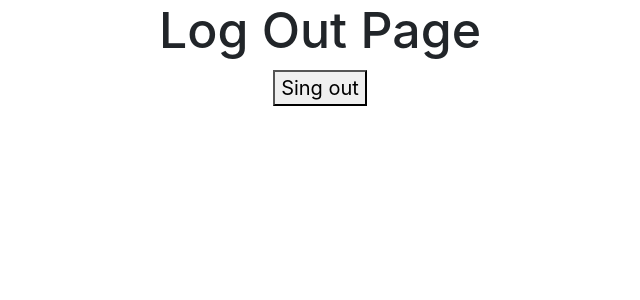
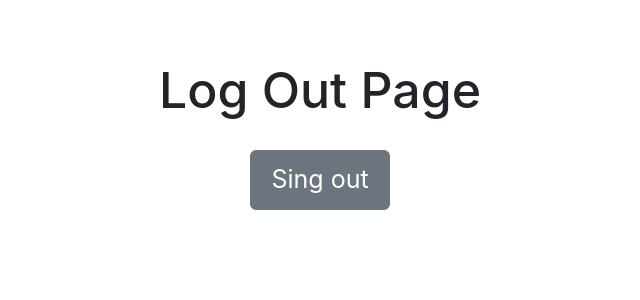
Before and after one commit to luztherose/techChallengePractice, a React (Create React App) app in the folder practice-app/: page /techChallengePractice/logout in a window 1280 px wide. Shown: the top 300 px of the page, without its empty margins (320-960 px from the left). Built offline with nearby package versions, Linux system fonts and the light colour scheme; sample sign-in values are in the browser's storage.

Commit message:
adding bootstrap style

```diff
--- a/practice-app/src/components/LogOut.js
+++ b/practice-app/src/components/LogOut.js
@@ -15,10 +15,10 @@ class LogOut extends Component {
             <div className="container ">
                 <div>
                     <div className="row justify-content-center ">
-                        <h1>Log Out Page</h1>
+                        <h1 className="mt-5 mb-4">Log Out Page</h1>
                     </div>
                     <div className="row justify-content-center">
-                        <button onClick={this.handleLogOut}>Sing out</button>
+                        <button className="btn btn-secondary btn-lg" onClick={this.handleLogOut}>Sing out</button>
                     </div>
                 </div>
             </div>
--- a/practice-app/src/components/Users.js
+++ b/practice-app/src/components/Users.js
@@ -66,14 +66,14 @@ class Users extends Component {
                 </div>
                 <div className="container">
                     <div className="row justify-content-center">
-                        <h1>List of Users</h1>
+                        <h1 className="userHeading shadow p-3 mb-5 bg-white rounded">List of Users</h1>
                     </div>
                     <div className="row">
                         <div className="col-sm">
                             <h2>Ids</h2>
                         </div>
                         <div className="col-sm">
-                            <h2 className="marginLeft">Emails</h2>
+                            <h2 className="ml-n5">Emails</h2>
                         </div>
                     </div>
                 </div>
@@ -87,7 +87,7 @@ class Users extends Component {
                                 <p>{item.username}</p>
                             </div>
                             <div className="col-sm ">
-                                <button onClick={() => this.handleConfirmDelete(item._id)
+                                <button className="btn btn-outline-danger" onClick={() => this.handleConfirmDelete(item._id)
                                 }>X</button>
                             </div>
                         </div>
--- a/practice-app/src/styles/_main.scss
+++ b/practice-app/src/styles/_main.scss
@@ -4,6 +4,11 @@ html {
 body {
     background: $bodyColor;
     color: $primaryColor;
+}
+.userHeading {
+    width: 100%;
+    text-align: center;
+    color: navy;
 }
 form {
     margin: 0 auto;
@@ -48,9 +53,6 @@ ul {
         list-style: none;
     }
 }
-.marginLeft {
-    margin-left:-1.7em ;
-}
 .centerContent {
     text-align: center;
 }
```
